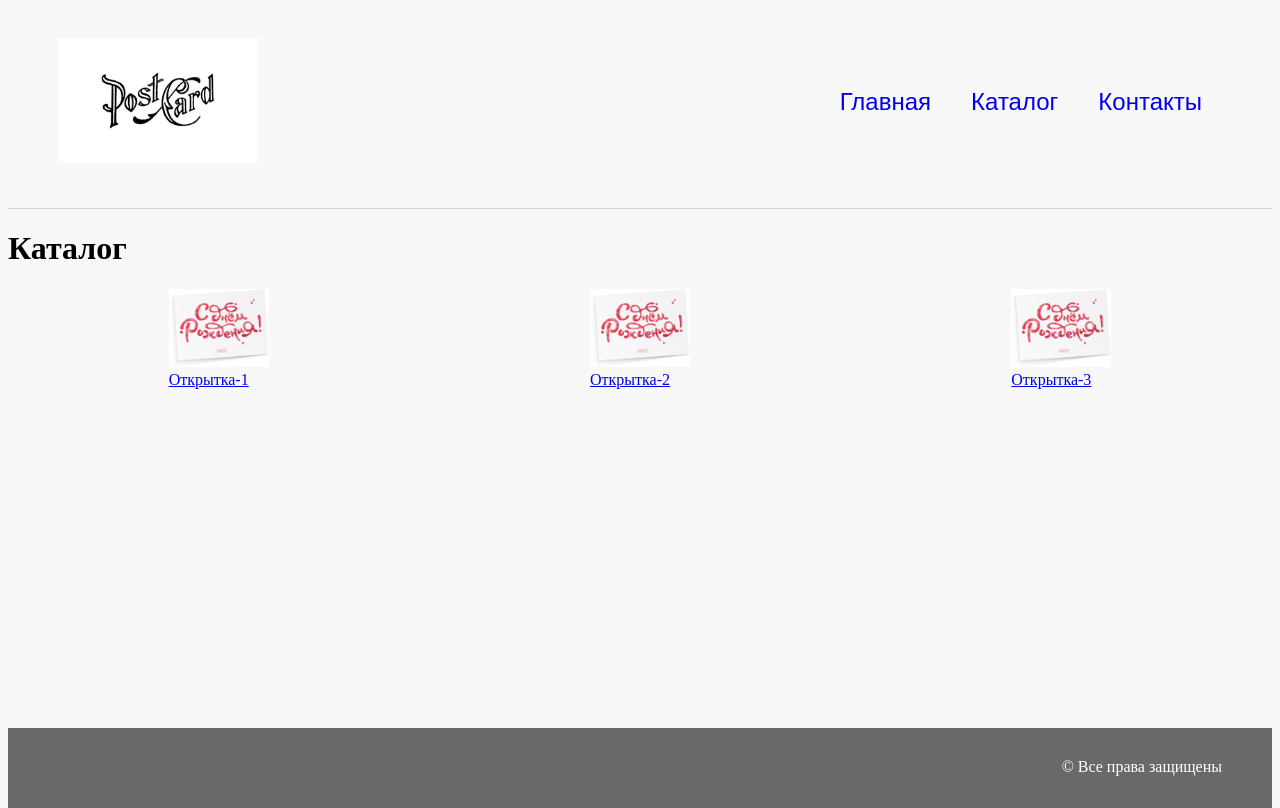
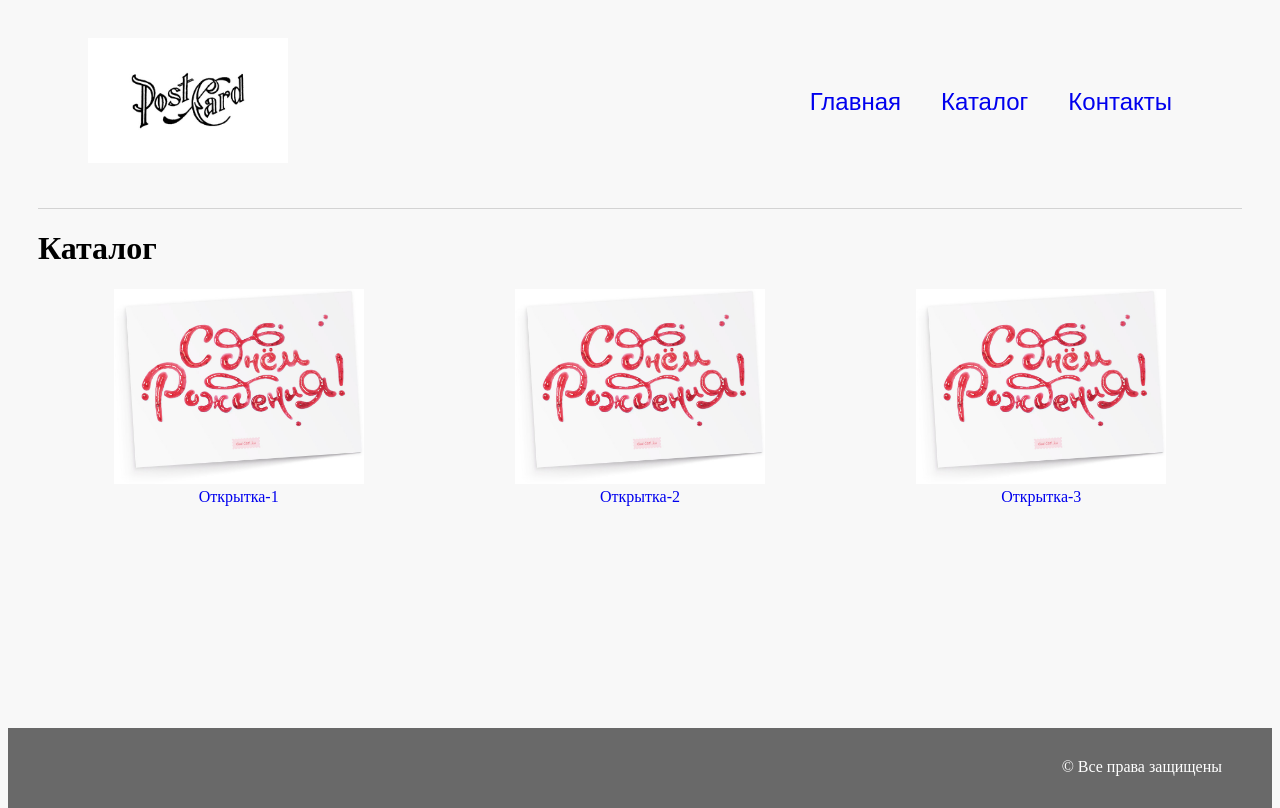
Before and after one commit to vvsvsvv/BigAndTinyShop, a Django app: page /catalog/ in a window 1280 px wide. Run offline with Django 3.2, Linux system fonts and the light colour scheme.

Commit message:
minor html template changes

```diff
--- a/geekshop/mainapp/templates/mainapp/catalog.html
+++ b/geekshop/mainapp/templates/mainapp/catalog.html
@@ -21,17 +21,17 @@
                 <div class="catalog-items">
                     <div class="catalog-item">
                         <a href="#" class="catalog-image">
-                        <img src="/static/img/img1.jpg" alt="Открытка" name="Открытка" width="100"></a>
+                        <img src="/static/img/img1.jpg" alt="Открытка" name="Открытка" width="250"></a>
                         <a href="#" class="catalog-link">Открытка-1</a>
                     </div>
                     <div class="catalog-item">
-                    <a href="#" class="catalog-image">
-                        <img src="/static/img/img1.jpg" alt="Открытка" name="Открытка" width="100"></a>
+                        <a href="#" class="catalog-image">
+                        <img src="/static/img/img1.jpg" alt="Открытка" name="Открытка" width="250"></a>
                         <a href="#" class="catalog-link">Открытка-2</a>
                     </div>
                     <div class="catalog-item">
                         <a href="#" class="catalog-image">
-                        <img src="/static/img/img1.jpg" alt="Открытка" name="Открытка" width="100"></a>
+                        <img src="/static/img/img1.jpg" alt="Открытка" name="Открытка" width="250"></a>
                         <a href="#" class="catalog-link">Открытка-3</a>
                     </div>
                 </div>
--- a/geekshop/mainapp/templates/mainapp/contacts.html
+++ b/geekshop/mainapp/templates/mainapp/contacts.html
@@ -21,7 +21,6 @@
                 <form class="feedback" action="#">
                     Имя<input type="text" placeholder="Имя"><br>
                     Email<input type="email" placeholder="email@email.com"><br>
-                    Пароль<input type="password" placeholder="Пароль"><br>
                     Тема<input type="text"><br>
                     <p>Сообщение</p>
                     <textarea cols="30" rows="10"></textarea><br>
--- a/geekshop/static/styles/style.css
+++ b/geekshop/static/styles/style.css
@@ -20,6 +20,8 @@ body
 .top
 {
     flex-grow: 1;
+    padding-left: 30px;
+    padding-right: 30px;
 }
 
 .header
@@ -188,6 +190,22 @@ input[type="text"]
     display: block;
 }
 
+.catalog-image:hover
+{
+    outline: 2px solid #3CB371;
+}
+
+.catalog-link
+{
+    text-decoration: none;
+    text-align: center;
+}
+
+.catalog-link:hover
+{
+    color: #3CB371;
+}
+
 .catalog-items
 {
     display: flex;
```
